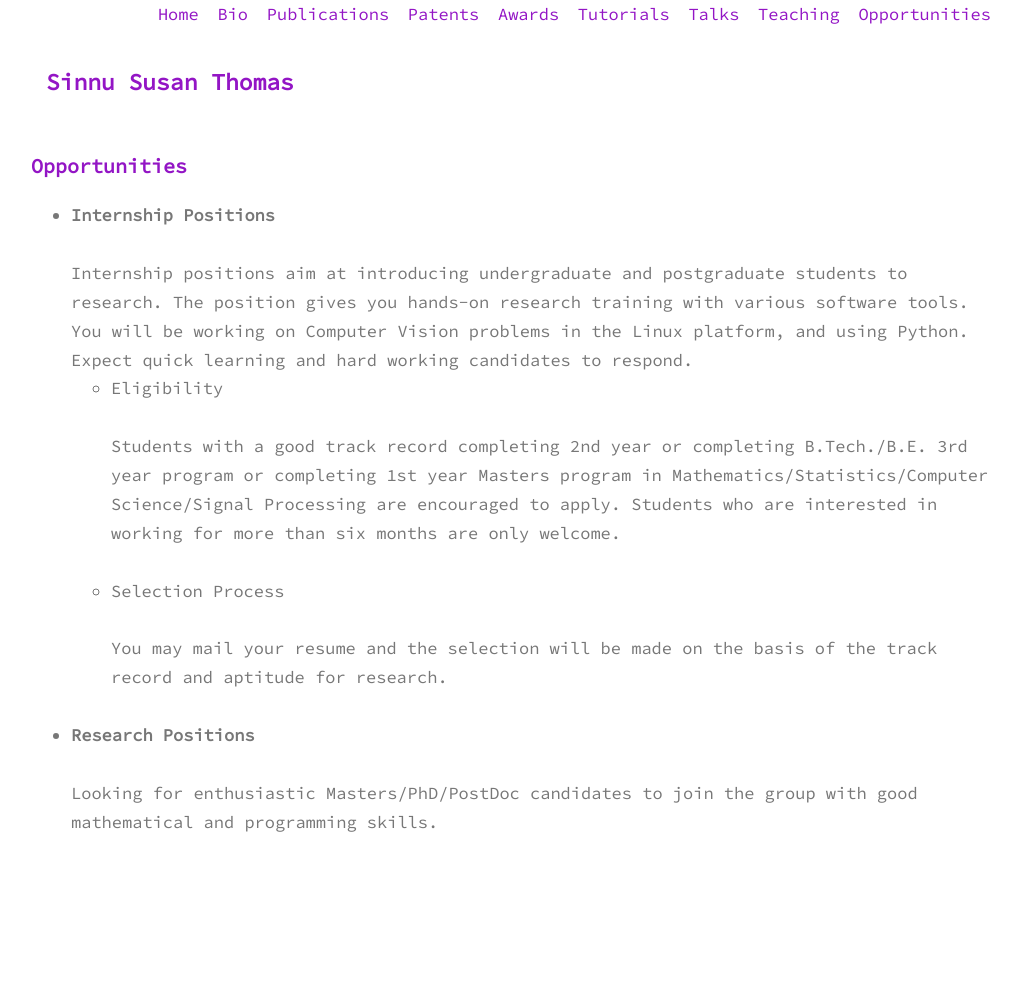
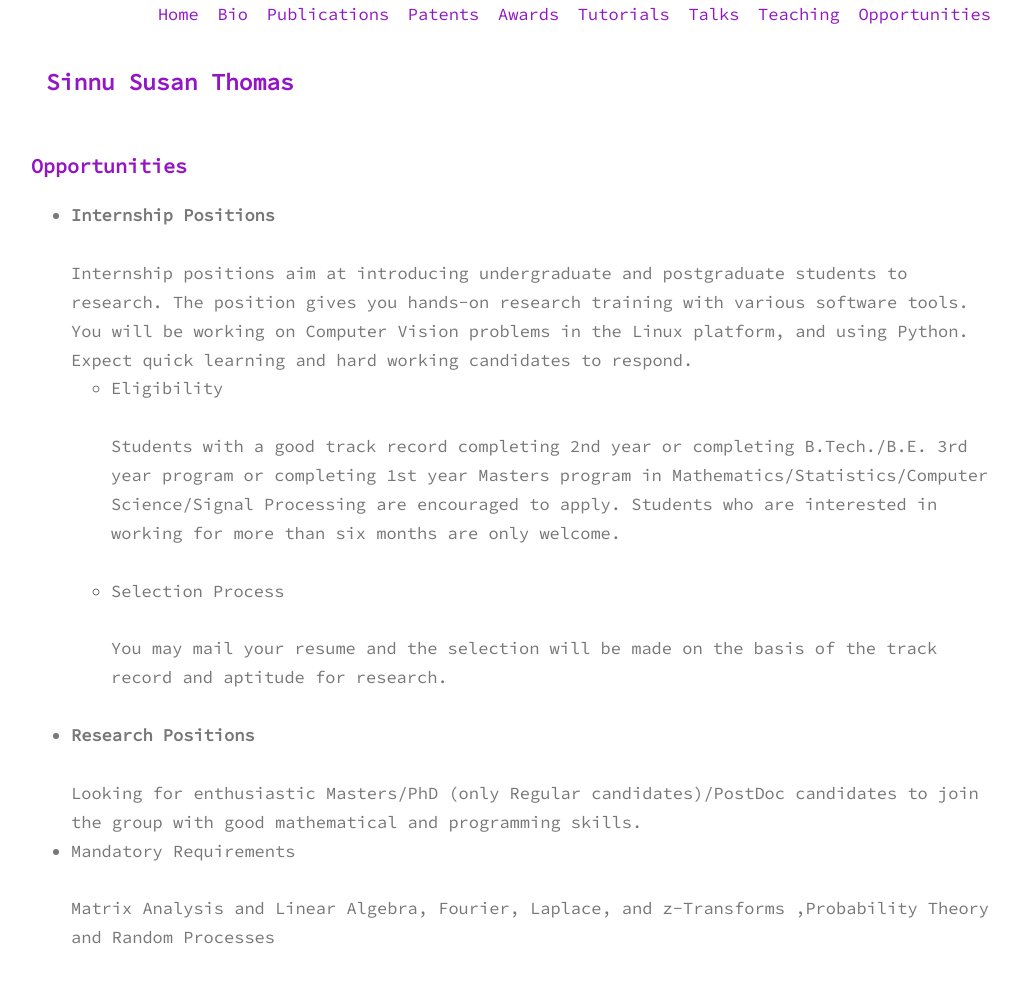
Before and after one commit to sinnuthomas/sinnuthomas.github.io, a Jekyll site: the page built from opportunities.md, in a window 1280 px wide. Shown: the whole page, without its empty margins (129-1150 px from the left). Built offline with Jekyll 4.4.1, drawn with Linux system fonts in a browser that asks for light colours; before the commit the page ends 900 px from its top, so only the background shows below that.

Commit message:
Update opportunities.md

```diff
--- a/opportunities.md
+++ b/opportunities.md
@@ -17,4 +17,8 @@ Internship positions aim at introducing undergraduate and postgraduate students
    <br/><br/>
 * **Research Positions**
   <br/><br/>
-Looking for enthusiastic Masters/PhD/PostDoc candidates to join the group with good mathematical and programming skills.
+Looking for enthusiastic Masters/PhD (only Regular candidates)/PostDoc candidates to join the group with good mathematical and programming skills.
+* Mandatory Requirements
+  <br/><br/>
+   Matrix Analysis and Linear Algebra, Fourier, Laplace, and z-Transforms ,Probability Theory and Random Processes
+   <br/><br/>
```
